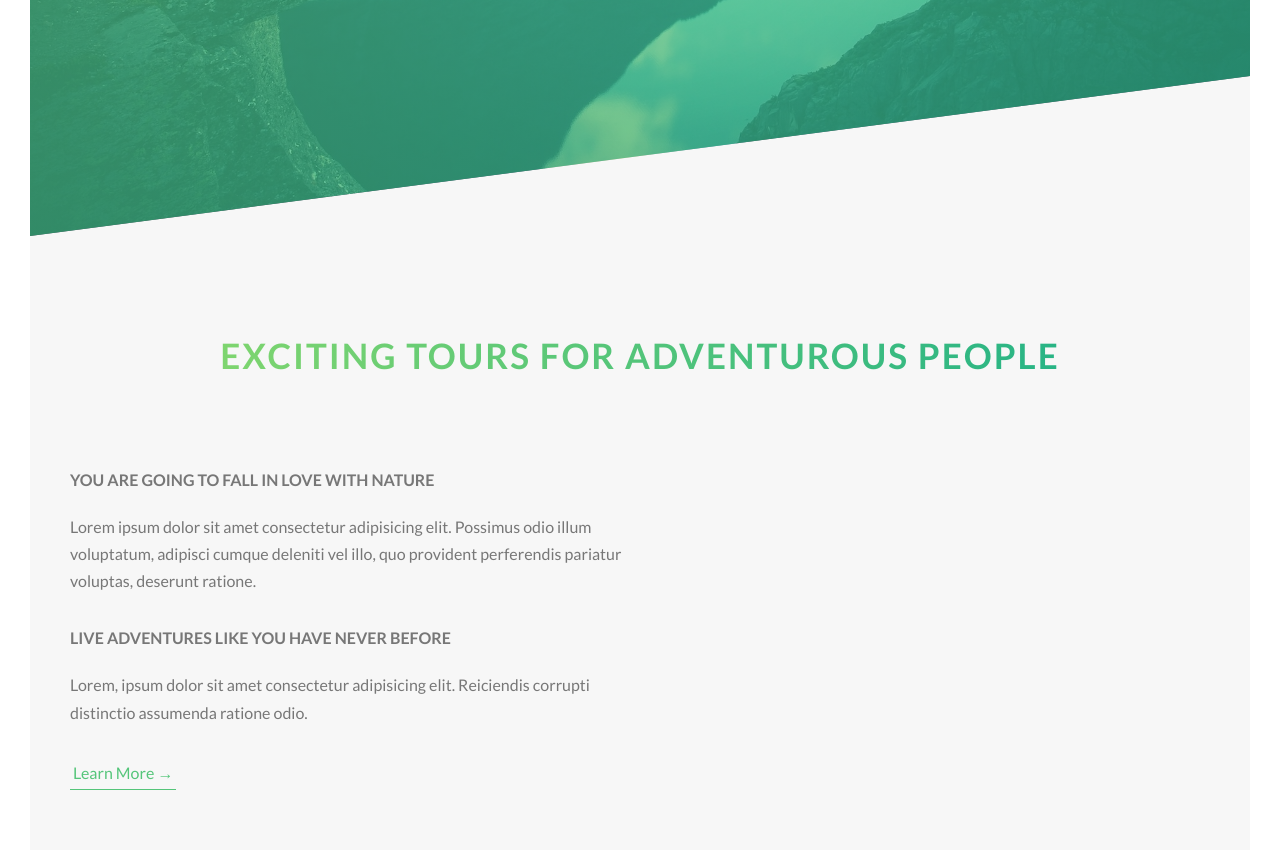
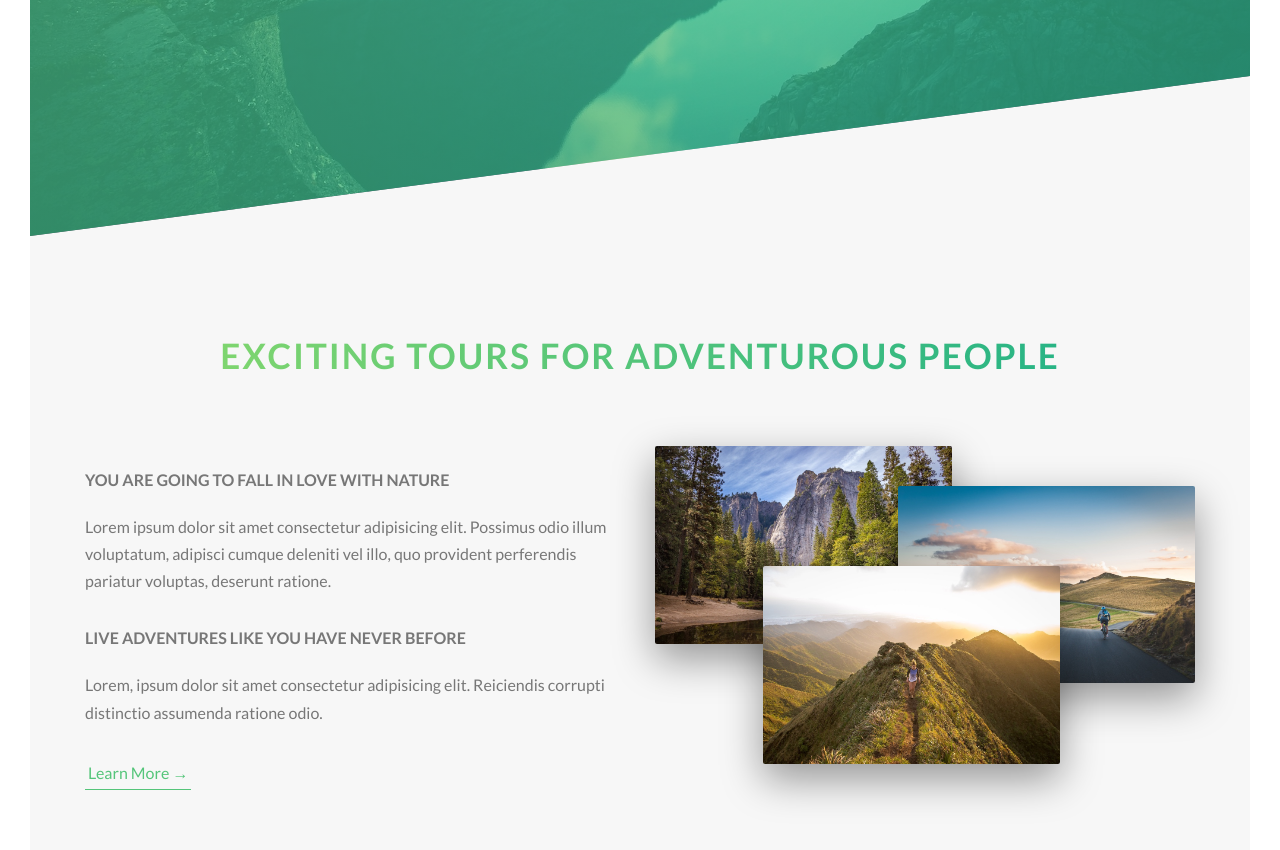
Before and after one commit to aksh31/NoTours, a website: page index.html in a window 1280 px wide. Shown: the part 554-1404 px from the top of the page. Drawn offline with Linux system fonts and the light colour scheme.

Commit message:
complete second section about..

```diff
--- /dev/null
+++ b/assets/sass/component/_composition.scss
@@ -0,0 +1,33 @@
+.composition{
+    position: relative;
+    &-img{
+        width: 55%;
+        box-shadow: 0 1.5rem 4rem rgba($color-dark, 0.4);
+        border-radius: 0.2rem;
+        position: absolute;
+        transition: all 0.2s ease-in-out;
+        z-index: 10;
+        outline-offset: 2rem;
+        &-1{
+            left: 0;
+            top: -2rem;
+        }
+        &-2{
+            right: 0;
+            top: 2rem;
+        }
+        &-3{
+            left: 20%;
+            top: 10rem;
+        }
+        &:hover{
+            transform: scale(1.05);
+            box-shadow: 0 2.5rem 4 rem rgba($color-dark, .5);
+            z-index: 20;
+            outline: 1.5rem solid $color-primary;
+        }
+    }
+    &:hover &-img:not(:hover){
+        transform: scale(0.9);
+    }
+}
--- a/assets/sass/layout/_grids.scss
+++ b/assets/sass/layout/_grids.scss
@@ -11,6 +11,7 @@
 }
 div[class^="col"]{
     float: left;
+    padding: 0 1.5rem;
 }
 .col-12{
     width: 100%;
--- a/assets/sass/main.scss
+++ b/assets/sass/main.scss
@@ -9,6 +9,7 @@
 @import "./base/utilities";
 
 @import "./component/buttons";
+@import "./component/composition";
 
 @import "./layout/header";
 @import "./layout/grids";
--- a/index.html
+++ b/index.html
@@ -60,7 +60,13 @@
 						</p>
 						<a href="javscript:;" class="btn-text">Learn More &rarr;</a>
 					</div>
-					<div class="col-6"></div>
+					<div class="col-6">
+						<div class="composition">
+							<img src="./assets/images/nat-1-large.jpg" alt="Image1" class="composition-img composition-img-1">
+							<img src="./assets/images/nat-2-large.jpg" alt="Image2" class="composition-img composition-img-2">
+							<img src="./assets/images/nat-3-large.jpg" alt="Image3" class="composition-img composition-img-3">
+						</div>
+					</div>
 				</div>
 			</div>
 		</section>
```
Also changed, not shown: assets/css/main.css, assets/sass/component/_buttons.scss (line endings or trailing spaces).
